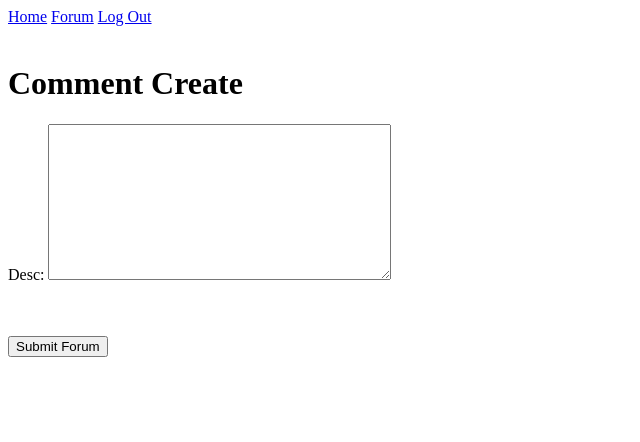
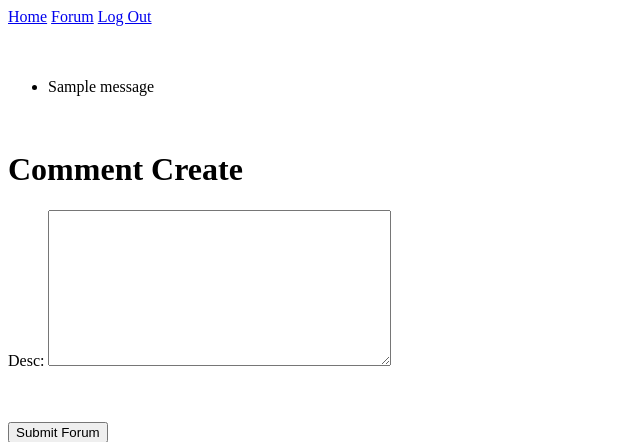
Before and after one commit to DamnAndo/Django-Web-Forum, a Django app: page /forum/comment/add/1 in a window 1280 px wide. Shown: the top 442 px of the page, without its empty margins (0-640 px from the left). Run offline with Django 3.2, Linux system fonts and the light colour scheme; a user stored in the database is signed in; tables that the repository leaves empty hold one stand-in row (values such as "Sample post"); one stand-in notice (Sample message) is shown.

Commit message:
add flash message in Forum Create and Forum Update

```diff
--- a/apps/forum/models.py
+++ b/apps/forum/models.py
@@ -14,7 +14,8 @@ class Forum(models.Model):
     def save(self,*args,**kwargs):
         if self.pk is None:
             self.slug = slugify(self.title)+'-'+time.strftime("%Y%m%d-%H%M%S")
-            super(Forum,self).save(*args, **kwargs)
+
+        super(Forum,self).save(*args, **kwargs)
 
     def get_absolute_url(self):
         return reverse('forum-list')
--- a/apps/forum/views.py
+++ b/apps/forum/views.py
@@ -4,6 +4,8 @@ from  django.utils.decorators import method_decorator
 from django.views.generic import CreateView,ListView,DetailView,UpdateView,DeleteView
 from django.contrib.auth.models import User
 from django.http import HttpResponseForbidden
+from django.contrib.messages.views import SuccessMessageMixin
+from django.urls import reverse_lazy
 from .models import Forum,Comment
 from .forms import CommentForm
 
@@ -38,7 +40,12 @@ class ForumDetailView(DetailView):
 class ForumUpdateView(OwnerMixin,UpdateView):
     model=Forum
     fields = ['title','desc']
+    success_message = "Success Update Forum"
     template_name = "forum/forum_update_form.html"
+
+    def get_success_url(self, **kwargs):
+        return reverse_lazy('forum-detail', kwargs={'slug': self.object.slug})
+
 
 class CommentUpdate(OwnerMixin,UpdateView):
     model = Comment
@@ -52,9 +59,10 @@ class ForumDeleteView(DeleteView):
 
 
 @method_decorator(login_required,name="dispatch")
-class ForumCreate(CreateView):
+class ForumCreate(SuccessMessageMixin,CreateView):
     model = Forum
     fields = ['title','desc']
+    success_message = "Success Create Forum"
 
     def form_valid(self, form):
         form.instance.user = self.request.user
--- a/apps/templates/base.html
+++ b/apps/templates/base.html
@@ -5,6 +5,7 @@
     <title>{% block title %}{% endblock %}</title>
 </head>
 <body>
+    <header>
         <nav>
                 <a href="/">Home</a>
                 <a href="{% url 'forum-list' %}">Forum</a>
@@ -15,6 +16,17 @@
                 <a href="{% url 'signup' %}">Sign Up</a>
             {% endif %}
         </nav>
+        <br /><br />
+
+        {% if messages %}
+            <ul class="messages">
+                {% for message in messages %}
+                    <li {% if message.tags %} class="{{ message.tags}}" {% endif %}>{{ message }}</li >
+                {% endfor %}
+            </ul>
+        {% endif %}
+    </header>
+
     {% block content %}{% endblock %}
 </body>
 </html>
```
Lines whose indentation alone changed are shown as unchanged.
